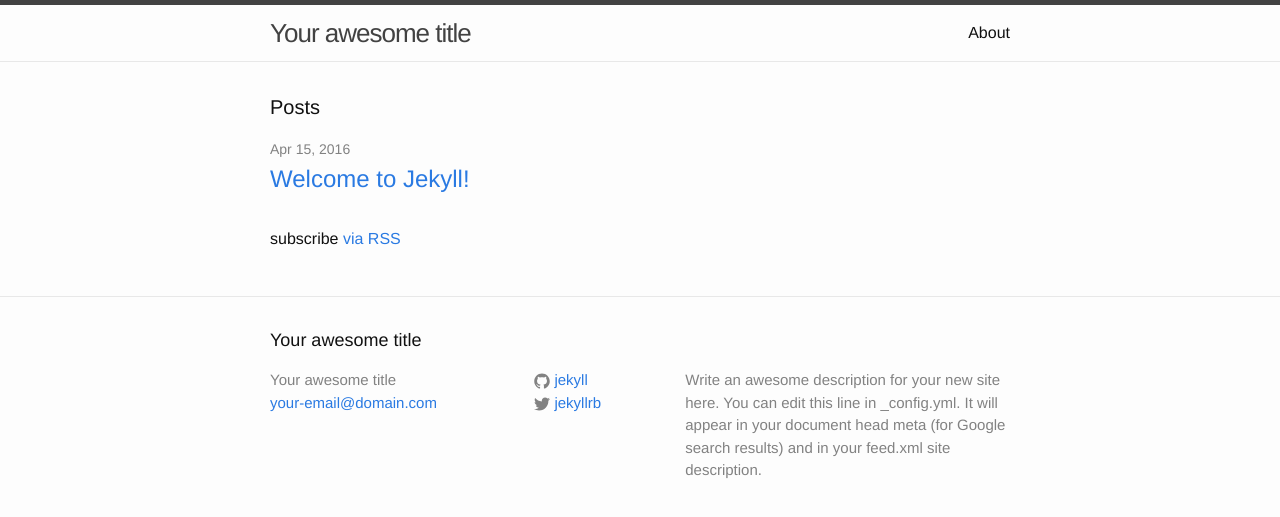
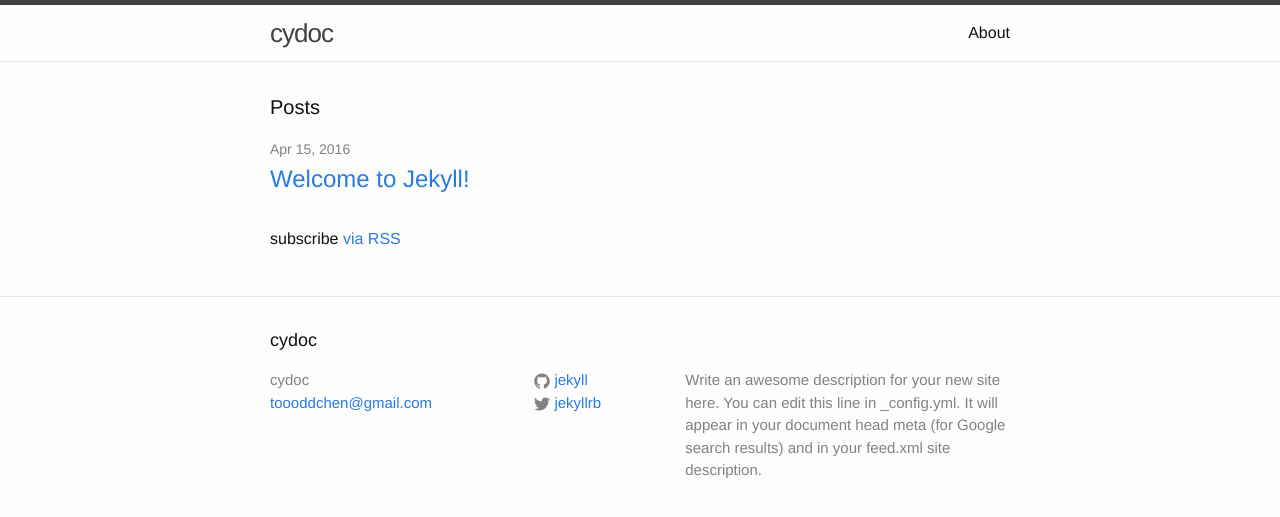
Before and after one commit to cydoc/cydoc.github.io, a Jekyll site: the page built from index.html, in a window 1280 px wide. Shown: the top 517 px of the page. Built offline with Jekyll 4.4.1, drawn with Linux system fonts in a browser that asks for light colours.

Commit message:
/修改标题

```diff
--- a/_config.yml
+++ b/_config.yml
@@ -6,8 +6,8 @@
 # 'jekyll serve'. If you change this file, please restart the server process.
 
 # Site settings
-title: Your awesome title
-email: your-email@domain.com
+title: cydoc
+email: toooddchen@gmail.com
 description: > # this means to ignore newlines until "baseurl:"
   Write an awesome description for your new site here. You can edit this
   line in _config.yml. It will appear in your document head meta (for
```
Also changed, not shown: README.md (deleted).
